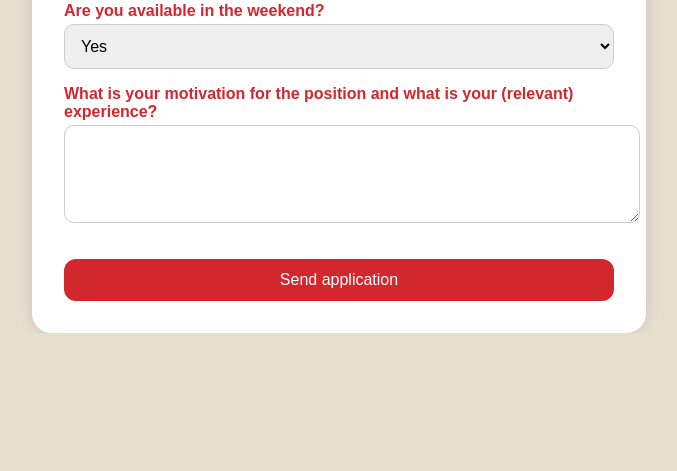
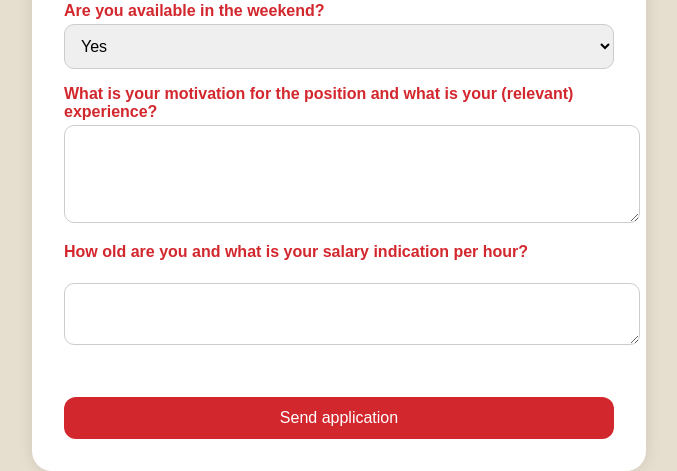
Before and after one commit to Joepheusschen/BagelBoy-Backend, a Flask app: page / in a window 1280 px wide. Shown: the part 606-1077 px from the top of the page, without its empty margins (301-978 px from the left). Before the commit the page ends 939 px from the top, so only its background shows below. Run offline with Flask 3, Linux system fonts and the light colour scheme; parts of the project's set-up code (start-up, migrations or seed data) failed here and were passed over.

Commit message:
Update index.html

```diff
--- a/templates/index.html
+++ b/templates/index.html
@@ -91,6 +91,9 @@
     <label for="motivation">What is your motivation for the position and what is your (relevant) experience?</label>
     <textarea id="motivation" name="motivation" rows="4" required></textarea>
 
+    <label for="age_salary">How old are you and what is your salary indication per hour?</label><br>
+    <textarea id="age_salary" name="age_salary" required rows="2" style="width: 100%; margin-bottom: 1rem;"></textarea>
+
     <button type="submit">Send application</button>
   </form>
 </body>
```
